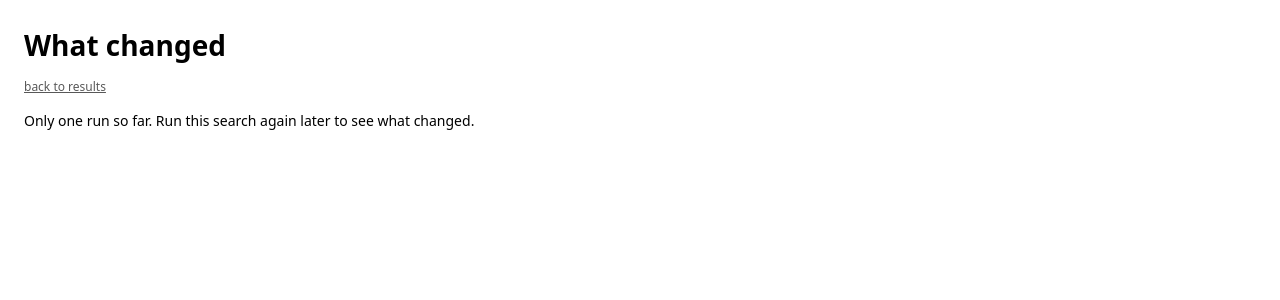
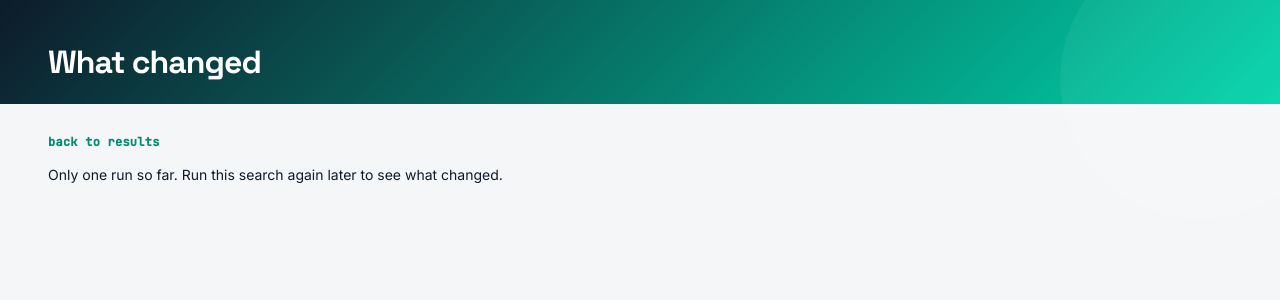
Before and after one commit to JesseHenson/har-smart-search, a Python web app: template src/har_search/web/templates/diff.html in a window 1280 px wide; the page is wider, and only the part inside the window is pictured. Shown: the top 300 px of that part. Run offline with Jinja, Linux system fonts and the light colour scheme; the template is opened without the code that fills it, so the values that code supplies are empty.

Commit message:
style(dashboard): adopt the Modulaa product-app theme
Drops in as the stylesheet it was written to be: the class names are already
the contract between the templates and the CSS — .criteria, .muted, .bar,
.chip, .good, .bad, .neutral — so no markup moved. Space Grotesk headings,
Inter body, JetBrains Mono for anything numeric, and the signature gradient
painted behind the page header.

Two adjustments the theme could not know about, both because the header band
is a fixed height painted by ::before rather than a wrapper it can measure.

The band is sized for the results page, whose header is a title plus the
criteria line. Every other page — the index, a listing, a diff — has a title
alone, and the band ran straight under the table that followed. It now shrinks
for those, keyed off whether a `.criteria` element is present.

Prose that never reaches an `h2` had no page gutter: `h2 ~ p` covered the data
quality notes but not the diff page's "only one run so far", which sat flush
against the window edge. `.muted` is excluded from the new rule because it
carries its own padding and would otherwise indent twice.

`scripts/dashboard_dev.py` serves the dashboard against a database of your
choosing so a template change is a reload rather than a reinstall; the
extension still starts its own against the real one.

Co-Authored-By: Claude Opus 5 <noreply@anthropic.com>

```diff
--- a/src/har_search/web/templates/base.html
+++ b/src/har_search/web/templates/base.html
@@ -1,23 +1,152 @@
 <!doctype html>
 <title>{% block title %}HAR Smart Search{% endblock %}</title>
 <style>
-  :root { color-scheme: light dark; }
-  body { font: 14px/1.5 system-ui, sans-serif; margin: 0; padding: 24px; }
-  h1, h2 { margin: 0 0 6px; }
-  /* The criteria line answers "what did I ask for?" and sits directly
-     under the title, above the run metadata, because it describes the
-     search rather than this particular execution of it. */
-  .criteria { margin: 0 0 4px; font-size: 14px; font-weight: 600; }
-  table { border-collapse: collapse; width: 100%; }
-  th, td { text-align: left; padding: 8px 10px; border-bottom: 1px solid #8883; }
-  th { font-weight: 600; font-size: 12px; text-transform: uppercase; opacity: .7; }
-  .chip { padding: 2px 8px; border-radius: 999px; font-size: 12px; white-space: nowrap; }
-  .good { background: #16a34a22; color: #16a34a; }
-  .bad { background: #dc262622; color: #dc2626; }
-  .neutral { background: #8881; opacity: .8; }
-  .bar { height: 6px; background: #8883; border-radius: 3px; width: 90px; }
-  .bar > span { display: block; height: 100%; background: #2563eb; border-radius: 3px; }
-  .muted { opacity: .65; font-size: 12px; }
-  a { color: inherit; }
+  /* Modulaa product-app theme. Class names are the contract between this
+     stylesheet and the templates: .criteria .muted .bar .chip .good .bad
+     .neutral, plus the bare elements. Changing a class here means changing
+     it in run.html, listing.html, diff.html and index.html too. */
+@import url('https://fonts.googleapis.com/css2?family=Space+Grotesk:wght@500;600;700&family=Inter:wght@400;500;600;700&family=JetBrains+Mono:wght@500&display=swap');
+
+:root {
+  color-scheme: light;
+  --ai-primary:       #00D4AA;
+  --ai-primary-dark:  #008C74;
+  --ai-primary-pale:  rgba(0,212,170,0.15);
+  --ai-rail:          #0D1B2A;
+  --ai-canvas:        #F4F6F8;
+  --ai-card:          #FFFFFF;
+  --ai-text:          #0D1B2A;
+  --ai-muted:         #6B7E91;
+  --ai-faint:         #9AB0C4;
+  --ai-border:        rgba(13,27,42,0.10);
+  --ai-success:       #008C74;
+  --ai-success-pale:  rgba(0,212,170,0.12);
+  --ai-critical:      #C3304B;
+  --ai-critical-pale: #FAEEF0;
+  --ai-table-header:  #F4F6F8;
+  --gradient-signature: linear-gradient(135deg, #0D1B2A, #00D4AA);
+  --font-primary: 'Inter', -apple-system, BlinkMacSystemFont, 'Segoe UI', sans-serif;
+  --font-heading: 'Space Grotesk', var(--font-primary);
+  --font-mono:    'JetBrains Mono', 'Fira Code', monospace;
+  --radius-sm: 4px; --radius: 4px; --radius-lg: 8px; --radius-pill: 9999px;
+  --shadow-sm: 0 1px 2px rgba(0,0,0,0.06);
+}
+
+*, *::before, *::after { box-sizing: border-box; }
+
+body {
+  margin: 0; padding: 0;
+  font-family: var(--font-primary); font-size: 0.875rem; line-height: 1.6;
+  color: var(--ai-text); background: var(--ai-canvas);
+  -webkit-font-smoothing: antialiased;
+}
+:focus-visible { outline: 3px solid var(--ai-primary); outline-offset: 2px; border-radius: 3px; }
+a { color: var(--ai-primary-dark); font-weight: 600; text-decoration: none; }
+a:hover { text-decoration: underline; }
+
+/* ── Page header band — signature gradient, like the DLS page header ──
+   The band is painted once behind the h1 + .criteria pair via body::before,
+   so both elements sit on one continuous gradient without markup changes. */
+body { position: relative; }
+body::before {
+  content: ""; position: absolute; left: 0; right: 0; top: 0; height: 176px;
+  background: var(--gradient-signature); overflow: hidden; z-index: 0;
+}
+body::after {
+  content: ""; position: absolute; right: -60px; top: -60px; width: 280px; height: 280px;
+  border-radius: 50%; background: rgba(255,255,255,0.05); z-index: 0; pointer-events: none;
+}
+body > * { position: relative; z-index: 1; }
+
+h1 {
+  font-family: var(--font-heading); font-size: 2rem; font-weight: 700; letter-spacing: -0.03em;
+  line-height: 1.15; color: #fff; margin: 0;
+  padding: 44px 48px 10px;
+}
+
+/* Criteria line lives inside the band: it describes the search, not the run */
+.criteria {
+  margin: 0; padding: 0 48px 0; min-height: 60px;
+  color: rgba(255,255,255,0.78); font-size: 0.875rem; font-weight: 400;
+}
+
+/* Run metadata — mono, muted, sits below the band */
+.muted {
+  font-family: var(--font-mono); font-size: 0.75rem; letter-spacing: 0.02em;
+  color: var(--ai-muted); opacity: 1;
+  margin: 0; padding: 24px 48px 12px;
+}
+
+/* ── Results table — .ai-table pattern ── */
+table {
+  width: calc(100% - 96px); margin: 0 48px 40px;
+  border-collapse: separate; border-spacing: 0;
+  background: var(--ai-card); border: 1px solid var(--ai-border);
+  border-radius: var(--radius); overflow: hidden; box-shadow: var(--shadow-sm);
+}
+th {
+  text-align: left; padding: 11px 16px;
+  font-size: 11px; font-weight: 700; text-transform: uppercase; letter-spacing: 0.8px;
+  color: var(--ai-muted); background: var(--ai-table-header);
+  border-bottom: 1px solid var(--ai-border); opacity: 1;
+}
+td {
+  padding: 12px 16px; border-bottom: 1px solid var(--ai-border);
+  color: var(--ai-text); vertical-align: middle;
+}
+tr:last-child td { border-bottom: 0; }
+tr:hover td { background: var(--ai-primary-pale); }
+td a { color: var(--ai-text); font-weight: 600; }
+td a:hover { color: var(--ai-primary-dark); }
+td .muted { padding: 0; font-family: var(--font-primary); font-size: 0.75rem; }
+/* numeric columns in mono */
+td:nth-child(2), td:nth-child(3), td:nth-child(4), td:nth-child(8) { font-family: var(--font-mono); font-size: 0.8125rem; }
+
+/* ── Match bar ── */
+.bar { height: 6px; width: 90px; background: rgba(13,27,42,0.10); border-radius: var(--radius-pill); }
+.bar > span { display: block; height: 100%; background: var(--ai-primary); border-radius: var(--radius-pill); }
+.bar + .muted, .bar ~ span { font-family: var(--font-mono); }
+
+/* ── Value chips — .ai-tag pattern ── */
+.chip {
+  display: inline-flex; align-items: center; gap: 5px;
+  padding: 3px 10px; border-radius: var(--radius-pill);
+  font-size: 0.75rem; font-weight: 600; white-space: nowrap;
+}
+.good    { background: var(--ai-success-pale);  color: var(--ai-success); }
+.bad     { background: var(--ai-critical-pale); color: var(--ai-critical); border: 1px solid rgba(195,48,75,0.2); }
+.neutral { background: var(--ai-canvas); color: var(--ai-muted); border: 1px solid var(--ai-border); opacity: 1; }
+
+/* ── Section header (Data quality) — .sb-section-header ── */
+h2 {
+  font-family: var(--font-heading); font-size: 1.25rem; font-weight: 700; letter-spacing: -0.01em;
+  margin: 0 48px 12px; padding-bottom: 12px; border-bottom: 2px solid var(--ai-border);
+}
+h2 + p, h2 ~ p { margin: 0 48px 10px; color: var(--ai-muted); font-size: 0.875rem; line-height: 1.75; }
+/* Prose that never reaches an h2 — the diff page's "only one run so far"
+   — still needs the page gutter. `.muted` is excluded because it carries
+   its own padding and would end up indented twice. */
+body > p:not(.muted) { margin: 0 48px 10px; }
+body > p:last-child { padding-bottom: 48px; }
+
+/* The band is sized for the two-line header on the results page. Every
+   other page — the index, a listing, a diff — has a title and no criteria
+   line, so the band shrinks to fit rather than running under the content
+   that follows. */
+body:not(:has(> .criteria))::before { height: 104px; }
+body:not(:has(> .criteria)) h1 { padding-bottom: 28px; }
+h1 + table, h1 + .muted + table { margin-top: 20px; }
+/* A page whose header is followed straight by prose still clears the band. */
+body:not(:has(> .criteria)) > h2:first-of-type { margin-top: 28px; }
+
+@media (max-width: 860px) {
+  body::before { height: 168px; }
+  body:not(:has(> .criteria))::before { height: 96px; }
+  h1 { padding: 32px 20px 8px; font-size: 1.5rem; }
+  .criteria { padding: 0 20px; min-height: 64px; }
+  .muted { padding: 20px 20px 10px; }
+  table { width: calc(100% - 40px); margin: 0 20px 32px; display: block; overflow-x: auto; }
+  h2, h2 ~ p, body > p:not(.muted) { margin-left: 20px; margin-right: 20px; }
+}
 </style>
 <body>{% block body %}{% endblock %}</body>
```
Also changed, not shown: scripts/dashboard_dev.py (added, +31 -0 lines), .claude/launch.json.
